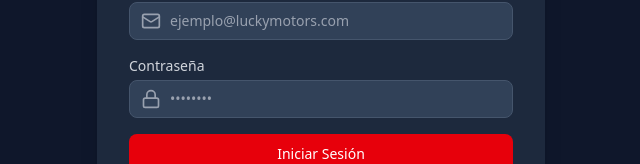
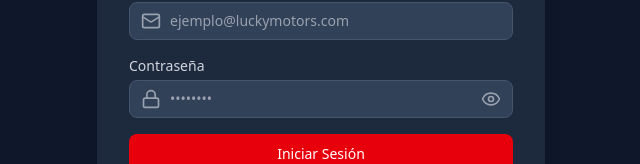
Before and after one commit to 0n1xdslr/shegilucki, a Next.js app: page /login in a window 1280 px wide. Shown: the part 323-487 px from the top of the page, without its empty margins (319-959 px from the left). Built offline with nearby package versions, Linux system fonts and the light colour scheme.

Commit message:
feat-add-password-visibility-toggle

```diff
--- a/src/app/login/page.tsx
+++ b/src/app/login/page.tsx
@@ -2,7 +2,7 @@
 
 import { useState } from 'react';
 import { createClient } from '@/lib/supabase/client';
-import { ShieldAlert, Loader2, Mail, Lock, User, CheckCircle } from 'lucide-react';
+import { ShieldAlert, Loader2, Mail, Lock, User, CheckCircle, Eye, EyeOff } from 'lucide-react';
 import { useRouter, useSearchParams } from 'next/navigation';
 import { cifrarUrl } from '@/lib/bloqueOcho';
 
@@ -29,6 +29,7 @@ function LoginForm() {
   const [password, setPassword] = useState('');
   const [fullName, setFullName] = useState('');
   const [errorMsg, setErrorMsg] = useState('');
+  const [showPassword, setShowPassword] = useState(false);
 
   const router = useRouter();
   const searchParams = useSearchParams();
@@ -231,13 +232,20 @@ function LoginForm() {
                   <Lock className="h-5 w-5 text-gray-400" />
                 </div>
                 <input
-                  type="password"
+                  type={showPassword ? "text" : "password"}
                   required
                   value={password}
                   onChange={(e) => setPassword(e.target.value)}
-                  className="block w-full pl-10 pr-3 py-2 border border-gray-300 dark:border-slate-600 rounded-lg bg-white dark:bg-slate-700 text-gray-900 dark:text-white placeholder-gray-400 focus:outline-none focus:ring-2 focus:ring-red-500 focus:border-transparent sm:text-sm"
+                  className="block w-full pl-10 pr-10 py-2 border border-gray-300 dark:border-slate-600 rounded-lg bg-white dark:bg-slate-700 text-gray-900 dark:text-white placeholder-gray-400 focus:outline-none focus:ring-2 focus:ring-red-500 focus:border-transparent sm:text-sm"
                   placeholder="••••••••"
                 />
+                <button
+                  type="button"
+                  onClick={() => setShowPassword(!showPassword)}
+                  className="absolute inset-y-0 right-0 pr-3 flex items-center text-gray-400 hover:text-gray-600 dark:hover:text-gray-200 cursor-pointer"
+                >
+                  {showPassword ? <EyeOff className="h-5 w-5" /> : <Eye className="h-5 w-5" />}
+                </button>
               </div>
             </div>
 
```
